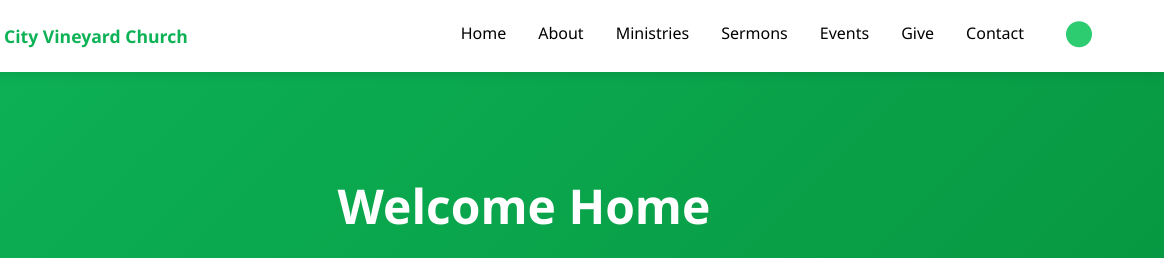
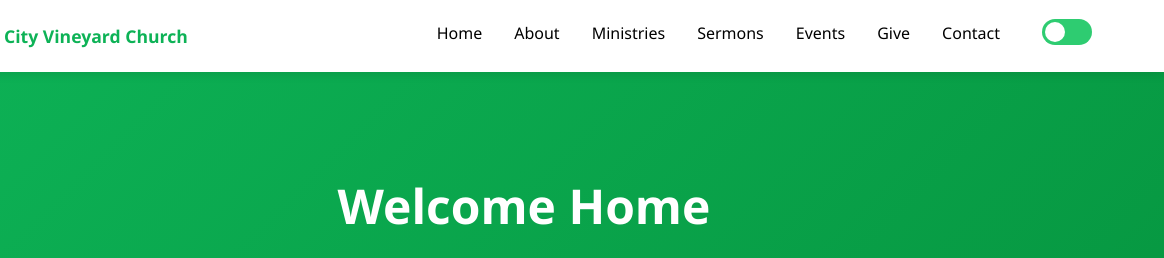
Before and after one commit to Chacha-Lesley/City-Vineyard-Church-, a plain HTML site: page index.html in a window 1280 px wide. Shown: the top 258 px of the page, 116-1280 px from the left. Drawn offline with Linux system fonts and the light colour scheme.

Commit message:
added slider for toggling the theme

```diff
--- a/index.html
+++ b/index.html
@@ -18,9 +18,12 @@
                 <li><a href="#" onclick="showPage('events')">Events</a></li>
                 <li><a href="#" onclick="showPage('give')">Give</a></li>
                 <li><a href="#" onclick="showPage('contact')">Contact</a></li>
-                <li><button class="theme-toggle" onclick="toggleTheme()" title="Toggle Theme">
-                    <i class="fa-solid fa-circle theme-icon green"></i>
-                </button></li>
+                <li>
+                    <label class="theme-toggle-switch">
+                    <input type="checkbox" id="themeToggle" onclick="toggleTheme()">
+                    <span class="slider"></span>
+                </label>
+                </li>
             </ul>
         </nav>
     </header><!DOCTYPE html>
--- a/script.js
+++ b/script.js
@@ -20,30 +20,41 @@ function toggleMenu() {
 }
 
 // Theme Toggle Function
+function toggleMenu() {
+    document.getElementById('navLinks').classList.toggle('active');
+}
+
+// Theme Toggle Function for On/Off Switch
 function toggleTheme() {
-  const icon = document.querySelector('.theme-icon');
-  const body = document.body;
+    const themeToggle = document.getElementById('themeToggle');
+    const body = document.body;
 
-  // Toggle class on icon
-  if (icon.classList.contains('green')) {
-    icon.classList.remove('green');
-    icon.classList.add('purple');
-    body.style.setProperty('--accent-color', '#9b59b6');
-  } else {
-    icon.classList.remove('purple');
-    icon.classList.add('green');
-    body.style.setProperty('--accent-color', '#2ecc71');
-  }
-
-  // Optional: toggle a theme class for broader styling
-  body.classList.toggle('purple-theme');
+    if (themeToggle.checked) {
+        // Purple theme
+        body.style.setProperty('--accent-color', '#9b59b6');
+        body.classList.add('purple-theme');
+        localStorage.setItem('theme', 'purple');
+    } else {
+        // Green theme
+        body.style.setProperty('--accent-color', '#2ecc71');
+        body.classList.remove('purple-theme');
+        localStorage.setItem('theme', 'green');
+    }
 }
 
 // Load saved theme on page load
 document.addEventListener('DOMContentLoaded', function() {
-    const savedTheme = localStorage.getItem('theme');
+    const savedTheme = localStorage.getItem('theme') || 'green';
+    const themeToggle = document.getElementById('themeToggle');
+
     if (savedTheme === 'purple') {
         document.body.classList.add('purple-theme');
+        themeToggle.checked = true;
+        document.body.style.setProperty('--accent-color', '#9b59b6');
+    } else {
+        document.body.classList.remove('purple-theme');
+        themeToggle.checked = false;
+        document.body.style.setProperty('--accent-color', '#2ecc71');
     }
 
     // Initialize scroll animations
--- a/styles.css
+++ b/styles.css
@@ -118,29 +118,53 @@ nav {
     transition: 0.3s;
 }
 
-.theme-toggle {
-  background: none;
-  border: none;
-  cursor: pointer;
-  padding: 0;
-  margin-left: 10px;
+/* Container for switch (keeps same spacing as previous icon) */
+.theme-toggle-switch {
+  display: inline-block;
+  width: 50px;
+  height: 26px;
+  margin-left: 10px;   /* same as your old .theme-toggle spacing */
+  position: relative;
+  vertical-align: middle;
 }
 
-.theme-icon {
-  font-size: 26px;               /* balanced for navbar */
-  transition: color 0.3s ease, transform 0.2s ease;
+/* Hide the default checkbox */
+.theme-toggle-switch input {
+  opacity: 0;
+  width: 0;
+  height: 0;
 }
 
-.theme-icon:hover {
-  transform: scale(1.1);
+/* The slider background */
+.theme-toggle-switch .slider {
+  position: absolute;
+  cursor: pointer;
+  top: 0; left: 0; right: 0; bottom: 0;
+  background-color: #2ecc71;  /* green by default */
+  border-radius: 34px;
+  transition: background-color 0.4s;
 }
 
-.theme-icon.green {
-  color: #2ecc71;
+/* The circle inside the switch */
+.theme-toggle-switch .slider::before {
+  position: absolute;
+  content: "";
+  height: 20px;
+  width: 20px;
+  left: 3px;
+  bottom: 3px;
+  background-color: white;
+  border-radius: 50%;
+  transition: transform 0.4s;
 }
 
-.theme-icon.purple {
-  color: #9b59b6;
+/* When checked (purple theme) */
+.theme-toggle-switch input:checked + .slider {
+  background-color: #9b59b6;
+}
+
+.theme-toggle-switch input:checked + .slider::before {
+  transform: translateX(24px);  /* slides circle to right */
 }
 
 /* Hero Section */
```
